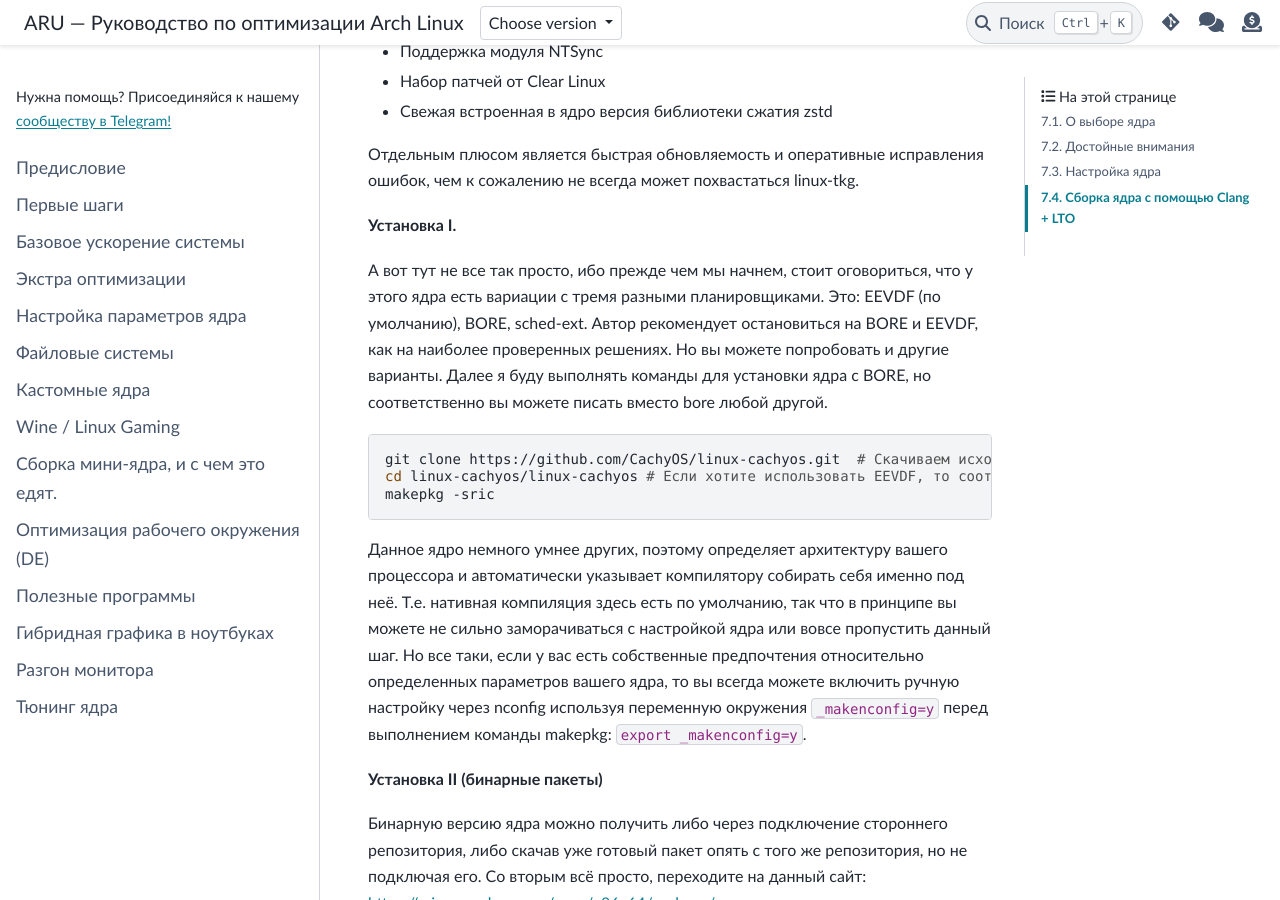
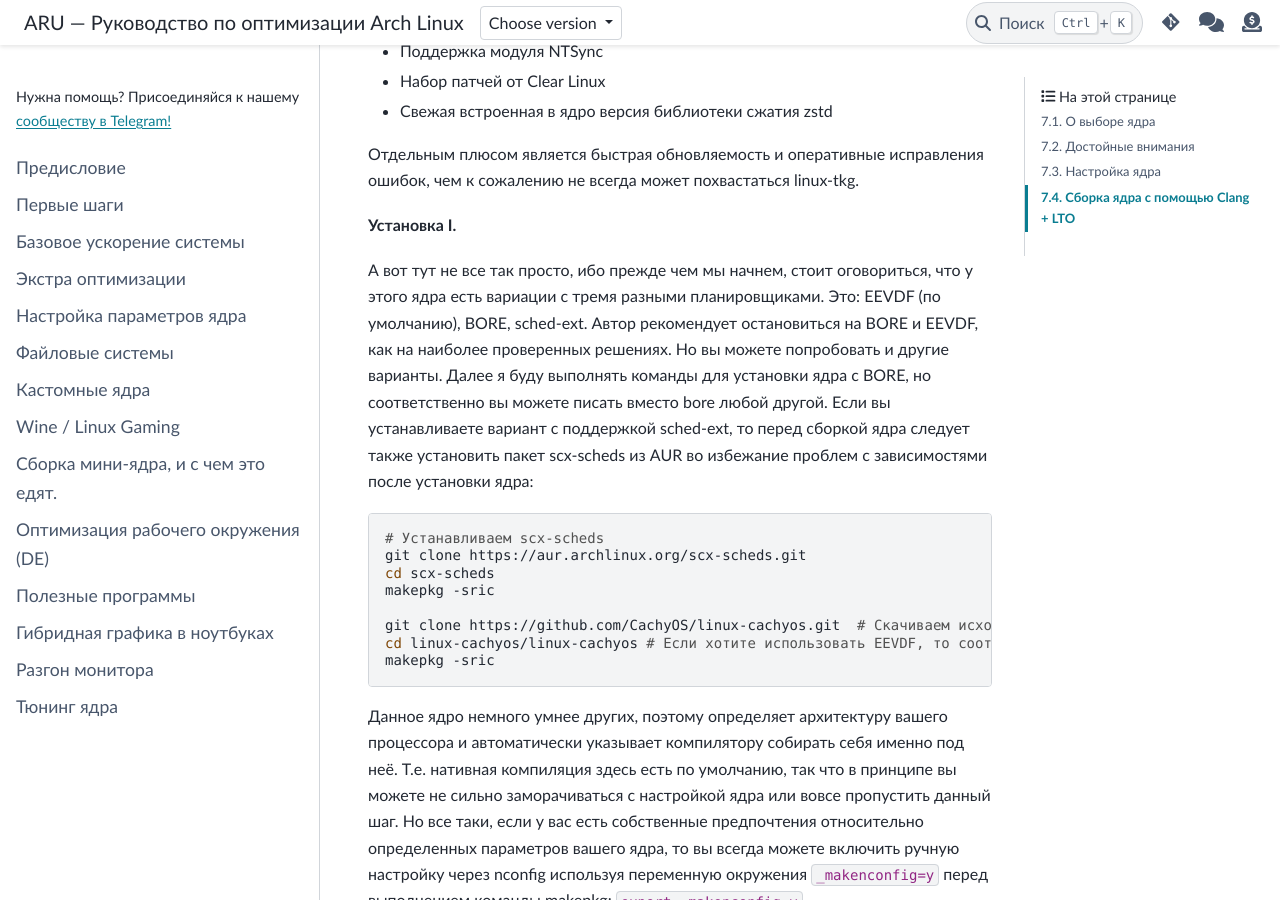
Before and after one commit to ventureoo/ARU, a Sphinx documentation site: the page built from docs/source/custom-kernels.rst, in a window 1280 px wide and 900 px high, scrolled down 4088 px. Built offline with Sphinx 7.4.7 and the PyData theme 0.15.4, drawn with Linux system fonts in a browser that asks for light colours; some of the changed text lies outside the part shown.

Commit message:
custom-kernels: Add note about scx-scheds dependency for linux-cachyos

```diff
--- a/docs/source/custom-kernels.rst
+++ b/docs/source/custom-kernels.rst
@@ -224,7 +224,15 @@
 рекомендует остановиться на BORE и EEVDF, как на наиболее проверенных
 решениях. Но вы можете попробовать и другие варианты. Далее я буду
 выполнять команды для установки ядра с BORE, но соответственно вы
-можете писать вместо bore любой другой. ::
+можете писать вместо bore любой другой. Если вы устанавливаете вариант
+с поддержкой sched-ext, то перед сборкой ядра следует также установить
+пакет scx-scheds из AUR во избежание проблем с зависимостями после
+установки ядра::
+
+ # Устанавливаем scx-scheds
+ git clone https://aur.archlinux.org/scx-scheds.git
+ cd scx-scheds
+ makepkg -sric
 
  git clone https://github.com/CachyOS/linux-cachyos.git  # Скачиваем исходники
  cd linux-cachyos/linux-cachyos # Если хотите использовать EEVDF, то соответственно пишите cd linux-cachyos-eevdf по аналогии
```
Also changed, not shown: other parts of docs/source/custom-kernels.rst (+1 -1 lines).
